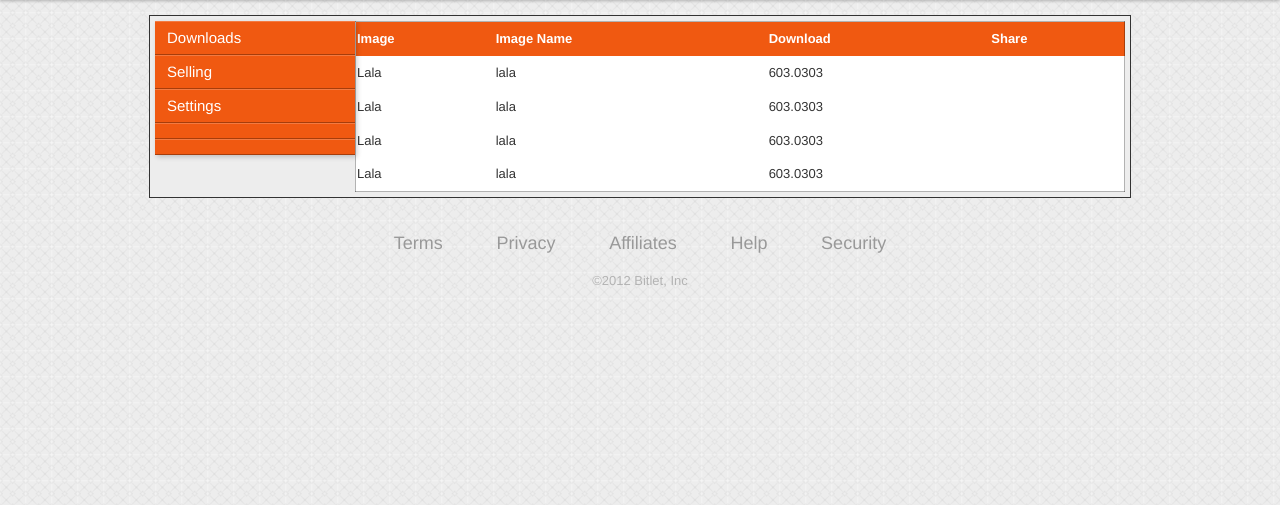
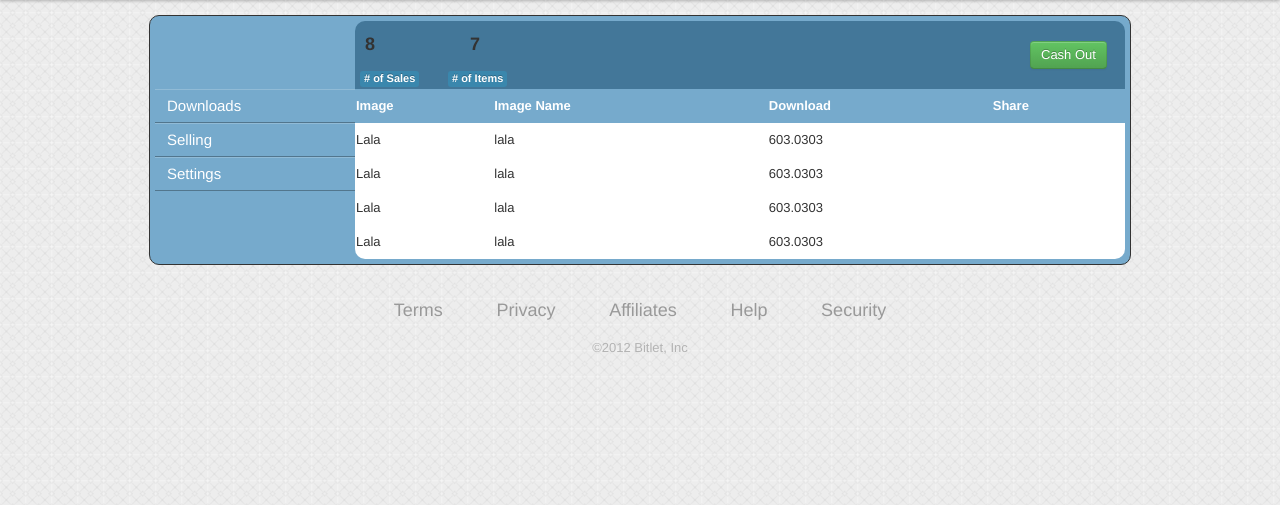
Before and after one commit to repat/Bitlet, a PHP site: page /admin in a window 1280 px wide. Shown: the part 65-570 px from the top of the page. Run offline with PHP 8.4, Linux system fonts and the light colour scheme.

Commit message:
admin page

```diff
--- a/view/admin/index.php
+++ b/view/admin/index.php
@@ -1,6 +1,20 @@
 <body>
+
+
+
 	<div class="main-shebang">
-		<div class= "sidebar-div">
+		<div class="top-table-bar">
+			<span class="sales">
+				<h3>8</h3>
+			</span>
+			<span class="label label-info sales-label"># of Sales</span>
+			<span class="itemsnumber">
+				<h3>7</h3>
+			</span>
+			<span class="label label-info items-label"># of Items</span>
+			<button class="btn btn-success cash-out">Cash Out</button>
+		</div>
+	<div class= "sidebar-div">
 			<nav class="sidebar">
 				<div class="menu-item downloads">
 				  <h4 class="downloads"><a href="#">Downloads</a></h4>
@@ -15,19 +29,13 @@
 				  <h4><a href="#">Settings</a></h4>
 				</div>
 
-				<div class="menu-item">
-				  <h4><a href="#"></a></h4>
-				</div>
-				<div class="menu-item">
-				  <h4><a href="#"></a></h4>
-				</div>
 
 
 			</nav>
 		</div>
-		<table  class="tablebar" style="text-align:left">
+		<table  class="tablebar" style="text-align:left" cellpadding"10px" >
 			<tr class="toprow">
-				<th >Image</th>
+				<th>Image</th>
 				<th>Image Name</th>
 				<th>Download</th>
 				<th>Share</th>
--- a/view/admin/style.css
+++ b/view/admin/style.css
@@ -4,11 +4,69 @@
 	margin-right:auto;
 	position: relative;
 	width: 970px;
-	background: #EDEDED;
+	background: #76AACC;
 	padding: 5px;
 	border: 1px solid #333;
+	o-border-radius: 4px;
+	-moz-border-radius: 4px;
+	-webkit-border-radius: 4px;
+	border-radius: 10px;
+
 }
 
+.main-shebang div{
+	-moz-border-radius-topleft:10px;
+	-webkit-border-top-left-radius: 10px;
+	border:0px solid;
+
+	-moz-border-radius-topright:10px;
+	-webkit-border-top-right-radius: 10px;
+	border:0px solid;
+
+}
+
+
+
+.top-table-bar {
+	height:68px;
+	width:770px;
+	background-color:#437799;
+	margin-left:200px;
+	position: relative;
+	color:fff
+	border-top:10px;
+}
+
+.cash-out{
+	position:absolute;
+	left:675px;
+	top:20px;
+}
+
+.sales {
+	position: absolute;
+	left:10px;
+	top: 10px;
+}
+
+.sales-label {
+	position:absolute;
+	left:5px;
+	top:50px;
+}
+
+.items-label {
+	position:absolute;
+	left:93px;
+	top:50px;
+}
+
+
+.itemsnumber {
+	position:absolute;
+	left:115px;
+	top:10px;
+}
 .tablebar tr {
 	height:34px;
 }
@@ -23,16 +81,28 @@
 
   border: 1px solid rgba(0,0,0,0.3);
 
+	-moz-border-radius-bottomleft:10px;
+	-webkit-border-bottom-left-radius: 10px;
+	border:0px solid;
+
+	-moz-border-radius-bottomright:10px;
+	-webkit-border-bottom-right-radius: 10px;
+	border:0px solid;
+
   /*Gradient*/
   background: #FFF; /* Old browsers */
-  background: -moz-linear-gradient(top, #F05911 0%, ##6D2706 44%, #9D3A0B 100%); /* FF3.6+ */
+  background: -moz-linear-gradient(top, #164563 0%, ##6D2706 44%, #9D3A0B 100%); /* FF3.6+ */
   background: -webkit-gradient(linear, left top, left bottom, color-stop(0%,#F05911), color-stop(44%,##6D2706), color-stop(100%,#9D3A0B)); /* Chrome,Safari4+ */
-  background: -webkit-linear-gradient(top, #F05911 0%,##6D2706 44%,#9D3A0B 100%); /* Chrome10+,Safari5.1+ */
-  background: -o-linear-gradient(top, #F05911 0%,##6D2706 44%,#9D3A0B 100%); /* Opera 11.10+ */
-  background: -ms-linear-gradient(top, #F05911 0%,##6D2706 44%,#9D3A0B 100%); /* IE10+ */
-  background: linear-gradient(top, #F05911 0%,##6D2706 44%,#9D3A0B 100%); /* W3C */
-  filter: progid:DXImageTransform.Microsoft.gradient( startColorstr='#F05911', endColorstr='#9D3A0B',GradientType=0 ); /* IE6-9 */
+  background: -webkit-linear-gradient(top, #164563 0%,##6D2706 44%,#9D3A0B 100%); /* Chrome10+,Safari5.1+ */
+  background: -o-linear-gradient(top, #164563 0%,##6D2706 44%,#9D3A0B 100%); /* Opera 11.10+ */
+  background: -ms-linear-gradient(top, #164563 0%,##6D2706 44%,#9D3A0B 100%); /* IE10+ */
+  background: linear-gradient(top, #164563 0%,##6D2706 44%,#9D3A0B 100%); /* W3C */
+  filter: progid:DXImageTransform.Microsoft.gradient( startColorstr='#164563', endColorstr='#9D3A0B',GradientType=0 ); /* IE6-9 */
 }
+
+
+
+
 
 .menu-item li:hover {
   background: #eee;
@@ -47,6 +117,9 @@
 .table {
 	height:700px;
 	width:800px;
+
+	*border-collapse: collapse; /* IE7 and lower */
+    border-spacing: 0;
 }
 
 .thumbnails {
@@ -59,20 +132,21 @@ nav {
   font-size: 13px;
   line-height: 1.5;
   width: 200px;
-  -webkit-box-shadow: 2px 2px 5px rgba(0,0,0,0.2);
-     -moz-box-shadow: 2px 2px 5px rgba(0,0,0,0.2);
-          box-shadow: 2px 2px 5px rgba(0,0,0,0.2);
+ 	position:absolute;
+ 	top:68px;
 }
 
 
 .toprow th {
-	background:#F05911;
+	background:#76AACC;
 	color:#fff;
+	border:10px;
 }
 
 .menu-item {
-  background: #fff;
+  background: #164563;
   width: 200px;
+  border:1px;
 
 }
 
@@ -86,25 +160,25 @@ nav {
   padding: 7px 12px;
 
   /*Gradient*/
-  background: #F05911; /* Old browsers */
-  background: -moz-linear-gradient(top, #F05911 0%, ##6D2706 44%, #9D3A0B 100%); /* FF3.6+ */
-  background: -webkit-gradient(linear, left top, left bottom, color-stop(0%,#F05911), color-stop(44%,##6D2706), color-stop(100%,#9D3A0B)); /* Chrome,Safari4+ */
-  background: -webkit-linear-gradient(top, #F05911 0%,##6D2706 44%,#9D3A0B 100%); /* Chrome10+,Safari5.1+ */
-  background: -o-linear-gradient(top, #F05911 0%,##6D2706 44%,#9D3A0B 100%); /* Opera 11.10+ */
-  background: -ms-linear-gradient(top, #F05911 0%,##6D2706 44%,#9D3A0B 100%); /* IE10+ */
-  background: linear-gradient(top, #F05911 0%,##6D2706 44%,#9D3A0B 100%); /* W3C */
-  filter: progid:DXImageTransform.Microsoft.gradient( startColorstr='#F05911', endColorstr='#9D3A0B',GradientType=0 ); /* IE6-9 */
+  background: #76AACC; /* Old browsers */
+  background: -moz-linear-gradient(top, #76AACC 0%, ##6D2706 44%, #9D3A0B 100%); /* FF3.6+ */
+  background: -webkit-gradient(linear, left top, left bottom, color-stop(0%,#76AACC), color-stop(44%,##6D2706), color-stop(100%,#9D3A0B)); /* Chrome,Safari4+ */
+  background: -webkit-linear-gradient(top, #76AACC 0%,##6D2706 44%,#9D3A0B 100%); /* Chrome10+,Safari5.1+ */
+  background: -o-linear-gradient(top, #76AACC 0%,##6D2706 44%,#9D3A0B 100%); /* Opera 11.10+ */
+  background: -ms-linear-gradient(top, #76AACC 0%,##6D2706 44%,#9D3A0B 100%); /* IE10+ */
+  background: linear-gradient(top, #76AACC 0%,##6D2706 44%,#9D3A0B 100%); /* W3C */
+  filter: progid:DXImageTransform.Microsoft.gradient( startColorstr='#76AACC', endColorstr='#9D3A0B',GradientType=0 ); /* IE6-9 */
 }
 
 .menu-item h4:hover {
-  background: #c74a0e; /* Old browsers */
-  background: #c74a0e  /*-moz-linear-gradient(top,  #c74a0e 0%, #9D3A0B 100%); /* FF3.6+ */
-  background: #c74a0e /*-webkit-gradient(linear, left top, left bottom, color-stop(0%,#c74a0e), color-stop(100%,#9D3A0B)); /* Chrome,Safari4+ */
-  background:  #c74a0e /*-webkit-linear-gradient(top,  #c74a0e 0%,#9D3A0B 100%); /* Chrome10+,Safari5.1+ */
-  background:  #c74a0e /*-o-linear-gradient(top,  #c74a0e 0%,#9D3A0B 100%); /* Opera 11.10+ */
-  background:  #c74a0e /*-ms-linear-gradient(top,  #c74a0e 0%,#9D3A0B 100%); /* IE10+ */
-  background: #c74a0e  /*linear-gradient(top,  #c74a0e 0%,#9D3A0B 100%); /* W3C */
-  filter: progid:DXImageTransform.Microsoft.gradient( startColorstr='#c74a0e', endColorstr='#9D3A0B',GradientType=0 ); /* IE6-9 */
+  background: #164563; /* Old browsers */
+  background: #164563  /*-moz-linear-gradient(top,  #c74a0e 0%, #9D3A0B 100%); /* FF3.6+ */
+  background: #164563 /*-webkit-gradient(linear, left top, left bottom, color-stop(0%,#c74a0e), color-stop(100%,#9D3A0B)); /* Chrome,Safari4+ */
+  background:  #164563 /*-webkit-linear-gradient(top,  #c74a0e 0%,#9D3A0B 100%); /* Chrome10+,Safari5.1+ */
+  background:  #164563 /*-o-linear-gradient(top,  #c74a0e 0%,#9D3A0B 100%); /* Opera 11.10+ */
+  background:  #164563 /*-ms-linear-gradient(top,  #c74a0e 0%,#9D3A0B 100%); /* IE10+ */
+  background: #164563  /*linear-gradient(top,  #c74a0e 0%,#9D3A0B 100%); /* W3C */
+  filter: progid:DXImageTransform.Microsoft.gradient( startColorstr='#164563', endColorstr='#9D3A0B',GradientType=0 ); /* IE6-9 */
 
 }
 
```
